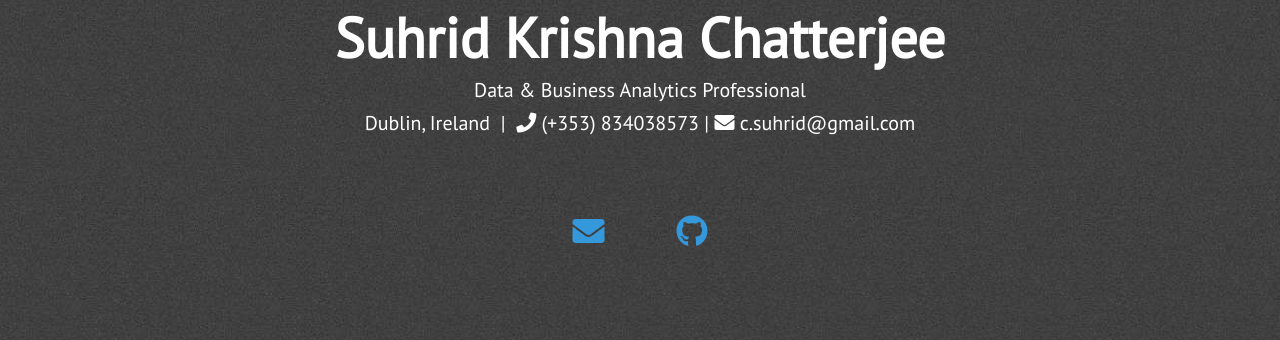
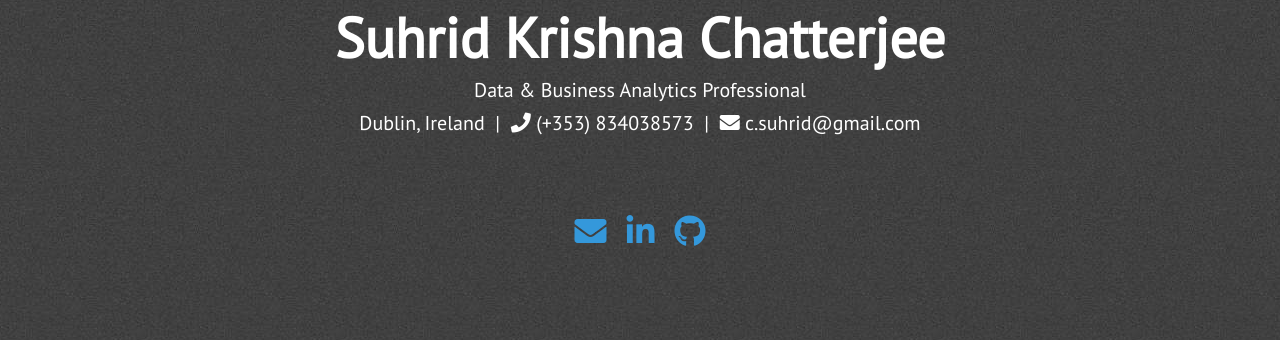
Before and after one commit to skctcdgit/skctcdgit.github.io, a Jekyll site: the page built from index.html, in a window 1280 px wide. Shown: the part 423-763 px from the top of the page. Built offline with Jekyll 4.4.1, drawn with Linux system fonts in a browser that asks for light colours; nearby versions of some CDN libraries.

Commit message:
Update nav.html

```diff
--- a/_includes/nav.html
+++ b/_includes/nav.html
@@ -6,13 +6,13 @@
         </div>
         <div class="head-name head-title animated" id="head-name">{{ site.title }}</div>
         <div class="head-punchline animated">{{ site.description }}</div>
-        <div class="head-punchline animated">Dublin, Ireland &nbsp|&nbsp <i class="fas fa-phone"></i> (+353) 834038573 | <i class="fas fa-envelope"></i> c.suhrid@gmail.com</div>
+        <div class="head-punchline animated">Dublin, Ireland &nbsp|&nbsp <i class="fas fa-phone"></i> (+353) 834038573 &nbsp|&nbsp <i class="fas fa-envelope"></i> c.suhrid@gmail.com</div>
         <div class="extra-links">
                 <span class="hint--bottom bottom-link" aria-label="Email">
                     <a href="mailto:{{ site.email }}"><i class="head-icon fas fa-envelope"></i></a>
                 </span>
                 <span class="hint--bottom bottom-link" aria-label="LinkedIn">
-                    <a href="https://www.linkedin.com/in/suhrid-krishna-chatterjee-770109173/"><i class="head-icon fas fa-linkedin-in"></i></a>
+                    <a href="https://www.linkedin.com/in/suhrid-krishna-chatterjee-770109173/"><i class="head-icon fab fa-linkedin-in"></i></a>
                 </span>
                 <span class="hint--bottom bottom-link" aria-label="GitHub">
                     <a href="https://github.com/{{ site.github_username }}"><i class="head-icon fab fa-github"></i></a>
```
